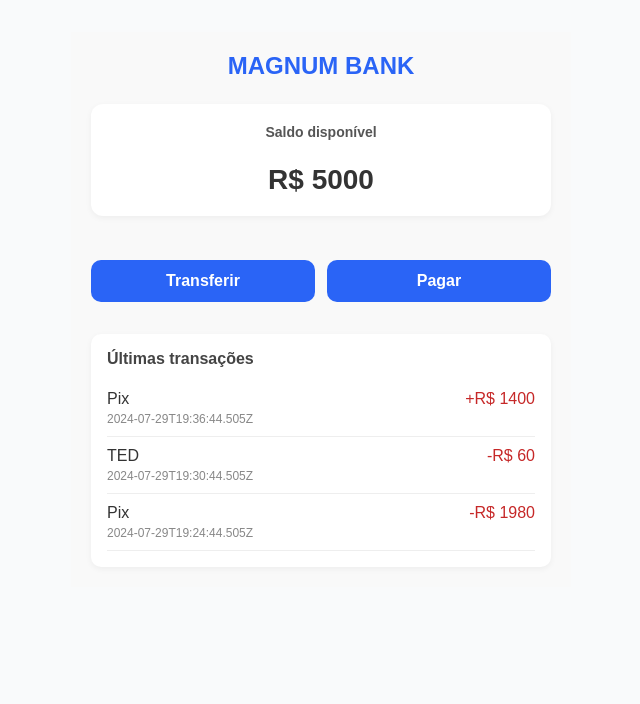
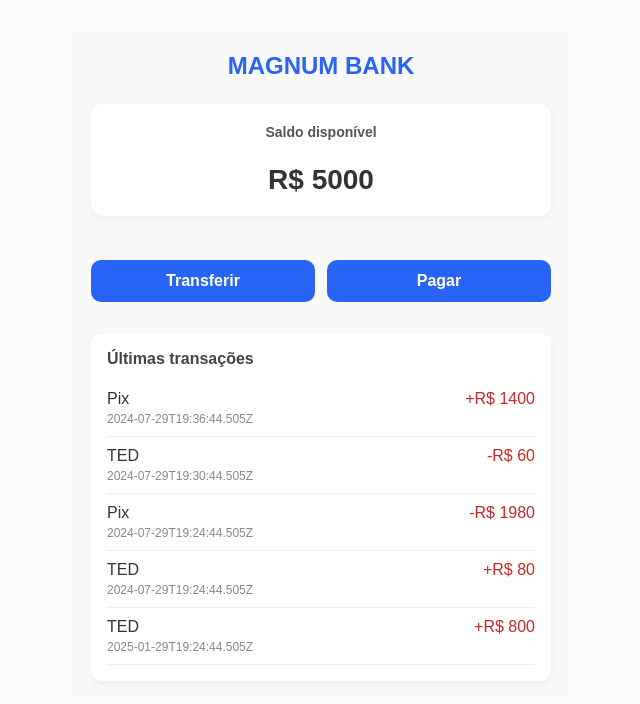
Before and after one commit to Gstv/reactjs-magnum-bank-case, a React (Vite) app: page / in a window 1280 px wide. Shown: the top 704 px of the page, without its empty margins (319-959 px from the left). Built offline with nearby package versions, Linux system fonts and the light colour scheme; data requests are answered from the project's data file.

Commit message:
feat: adicionando requisição da página de transações e corrigindo requisição da home

```diff
--- a/server.json
+++ b/server.json
@@ -1,7 +1,7 @@
 {
   "users": [
     {
-      "id": 1,
+      "id": "1",
       "recipient_email": "gstv.almeida@gmail.com",
       "recipient_password": "senha123",
       "recipient_name": "Gustavo André",
@@ -11,33 +11,10 @@
       "pix_key": "04580453735",
       "recipient_cpf": "04580453735",
       "recipient_cnpj": "",
-      "transaction_password": "12344",
-      "transactions": [
-        {
-          "id": 1,
-          "transaction_type": "Pix",
-          "type": "income",
-          "price": 1400,
-          "created_at": "2024-07-29T19:36:44.505Z"
+      "transaction_password": "12344"
     },
     {
-          "id": 2,
-          "transaction_type": "TED",
-          "type": "outcome",
-          "price": 60,
-          "created_at": "2024-07-29T19:30:44.505Z"
-        },
-        {
-          "id": 3,
-          "transaction_type": "Pix",
-          "type": "outcome",
-          "price": 1980,
-          "created_at": "2024-07-29T19:24:44.505Z"
-        }
-      ]
-    },
-    {
-      "id": 2,
+      "id": "2",
       "recipient_email": "joao@gmail.com",
       "recipient_password": "senha123",
       "recipient_name": "João Silva",
@@ -47,30 +24,65 @@
       "pix_key": "joao@gmail.com",
       "recipient_cpf": "",
       "recipient_cnpj": "87562667000166",
-      "transaction_password": "12344",
+      "transaction_password": "12344"
+    }
+  ],
   "transactions": [
     {
-          "id": 1,
+      "id": "1",
+      "transaction_type": "Pix",
+      "type": "income",
+      "price": 1400,
+      "created_at": "2024-07-29T19:36:44.505Z",
+      "user_id": 1
+    },
+    {
+      "id": "2",
+      "transaction_type": "TED",
+      "type": "outcome",
+      "price": 60,
+      "created_at": "2024-07-29T19:30:44.505Z",
+      "user_id": 1
+    },
+    {
+      "id": "3",
+      "transaction_type": "Pix",
+      "type": "outcome",
+      "price": 1980,
+      "created_at": "2024-07-29T19:24:44.505Z",
+      "user_id": 1
+    },
+    {
+      "id": "4",
       "transaction_type": "Pix",
       "type": "outcome",
       "price": 400,
-          "created_at": "2024-07-29T19:36:44.505Z"
+      "created_at": "2024-07-29T19:36:44.505Z",
+      "user_id": 2
     },
     {
-          "id": 2,
+      "id": "5",
       "transaction_type": "TED",
       "type": "outcome",
       "price": 60,
-          "created_at": "2024-07-29T19:30:44.505Z"
+      "created_at": "2024-07-29T19:30:44.505Z",
+      "user_id": 2
     },
     {
-          "id": 3,
+      "id": "6",
       "transaction_type": "TED",
       "type": "income",
       "price": 80,
-          "created_at": "2024-07-29T19:24:44.505Z"
+      "created_at": "2024-07-29T19:24:44.505Z",
+      "user_id": 1
+    },
+    {
+      "id": "842d",
+      "transaction_type": "TED",
+      "type": "income",
+      "price": 800,
+      "created_at": "2025-01-29T19:24:44.505Z",
+      "user_id": 1
     }
   ]
 }
-  ]
-}
--- a/src/pages/home/index.tsx
+++ b/src/pages/home/index.tsx
@@ -18,16 +18,13 @@ interface User {
   balance: number;
 }
 
-interface UserRequest {
-  transactions: [
-    {
-      id: number;
-      transaction_type: string;
-      type: string;
-      price: number;
-      created_at: Date;
-    }
-  ];
+interface TransactionRequest {
+  id: number;
+  transaction_type: string;
+  type: string;
+  price: number;
+  created_at: Date;
+  user_id: number;
 }
 
 function Home() {
@@ -40,10 +37,10 @@ function Home() {
 
   useEffect(() => {
     api
-      .get<UserRequest>(`users/${user.id}`)
-      .then(({ data: { transactions } }) => {
+      .get<TransactionRequest[]>(`transactions/?user_id=${user.id}`)
+      .then(({ data }) => {
         setTransactions(
-          transactions.map((transaction) => ({
+          data.map((transaction) => ({
             ...transaction,
             transactionType: transaction.transaction_type,
             createdAt: transaction.created_at,
--- a/src/pages/transaction/index.tsx
+++ b/src/pages/transaction/index.tsx
@@ -1,6 +1,29 @@
+import { useEffect } from "react";
+
+import { api } from "../../services/api";
+
 import styles from "./style.module.css";
 
 function Transaction() {
+  const newTransaction = {
+    transaction_type: "TED",
+    type: "income",
+    price: 800,
+    created_at: "2025-01-29T19:24:44.505Z",
+    user_id: 1,
+  };
+
+  useEffect(() => {
+    api
+      .post(`transactions`, newTransaction)
+      .then(({ data }) => {
+        console.log(data);
+      })
+      .catch((error) => {
+        console.error("Erro ao buscar dados:", error);
+      });
+  }, []);
+
   return (
     <div className={styles.container}>
       <h1>MAGNUM BANK</h1>
```
Lines whose indentation alone changed are shown as unchanged.
